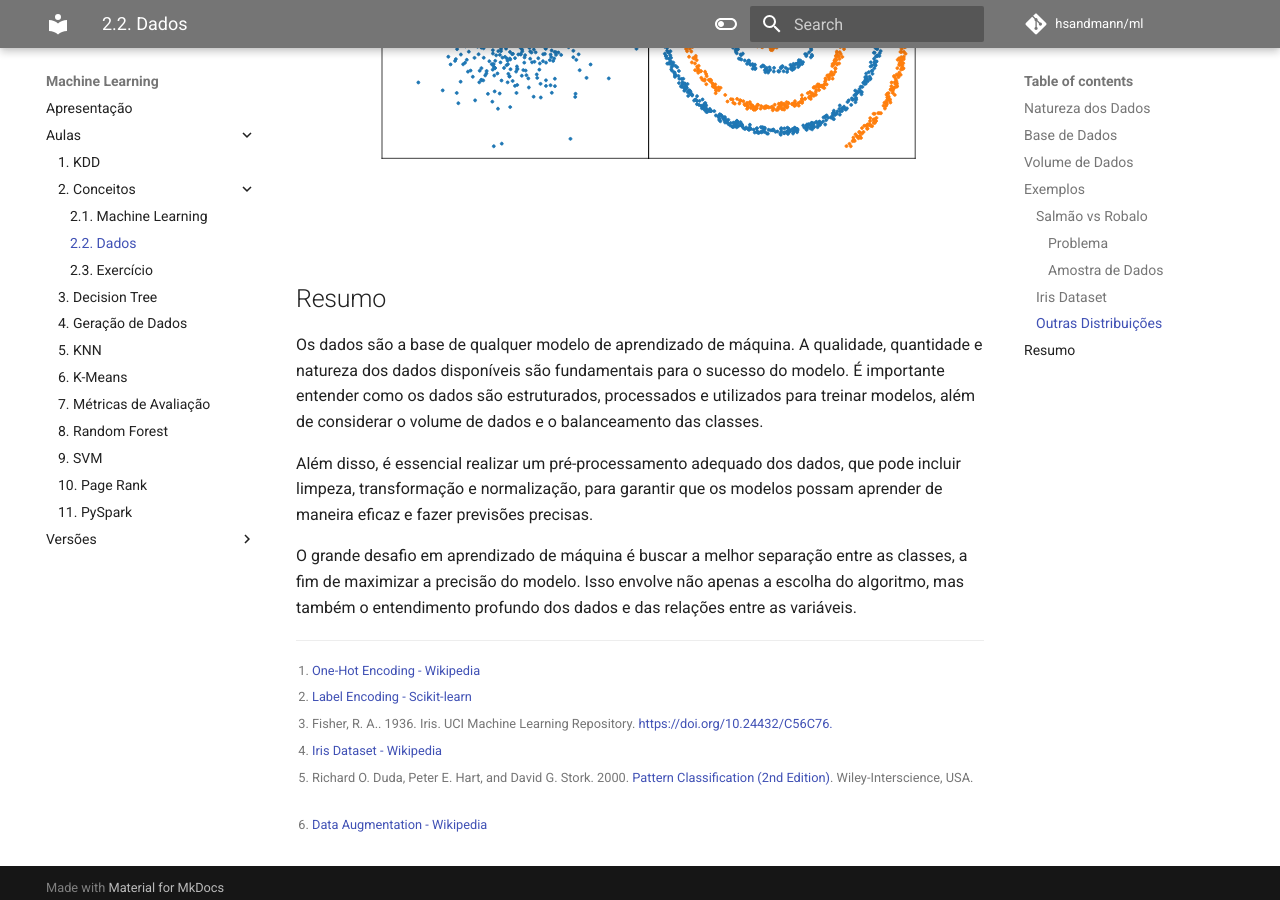
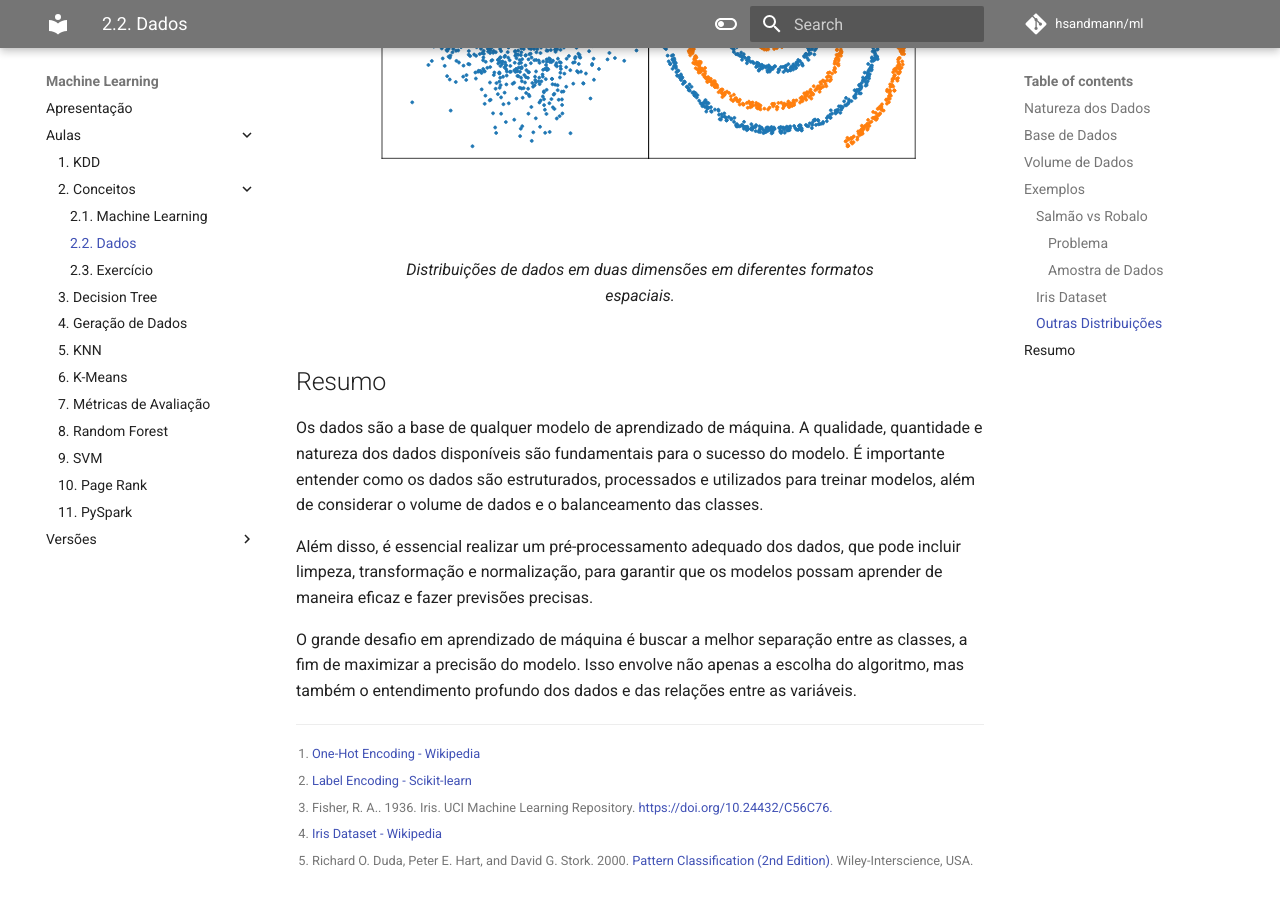
Before and after one commit to hsandmann/ml, an MkDocs documentation site: the page built from docs/classroom/concepts/data.md, in a window 1280 px wide and 900 px high, scrolled down 9417 px. Built offline with MkDocs 1.6.1 and Material for MkDocs 9.7.7, drawn with Linux system fonts in a browser that asks for light colours; comment, search, counter and statistics services are not loaded.

Commit message:
examples data

````diff
--- a/docs/classroom/concepts/data.md
+++ b/docs/classroom/concepts/data.md
@@ -187,6 +187,9 @@ Ilustrações de algumas distribuições apenas com duas dimensões são apresen
 ```python exec="1" html="1"
 --8<-- "docs/classroom/concepts/distributions.py"
 ```
+/// caption
+Distribuições de dados em duas dimensões em diferentes formatos espaciais.
+///
 
 
 ## Resumo
````
